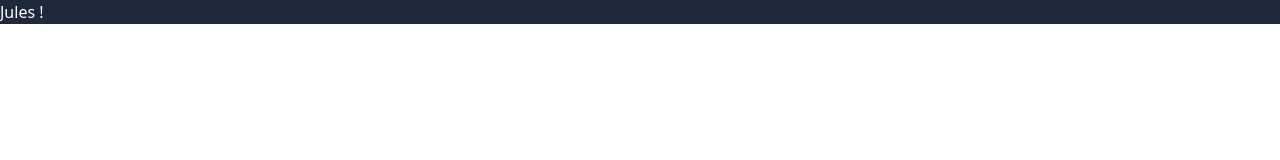
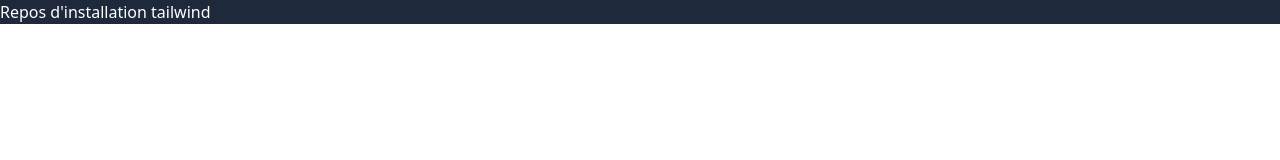
Before and after one commit to 2MJ-DEV/Tailwind-foundation, a website built with Vite: page index.html in a window 1280 px wide. Built offline with nearby package versions, Linux system fonts and the light colour scheme.

Commit message:
Installation des outils tailwind

```diff
--- a/index.html
+++ b/index.html
@@ -8,6 +8,6 @@
     <title>Vite App</title>
   </head>
   <body>
-    <div id="app" class="bg-slate-800 text-white">Jules !</div>
+    <div id="app" class="bg-slate-800 text-white">Repos d'installation tailwind</div>
   </body>
 </html>
```
